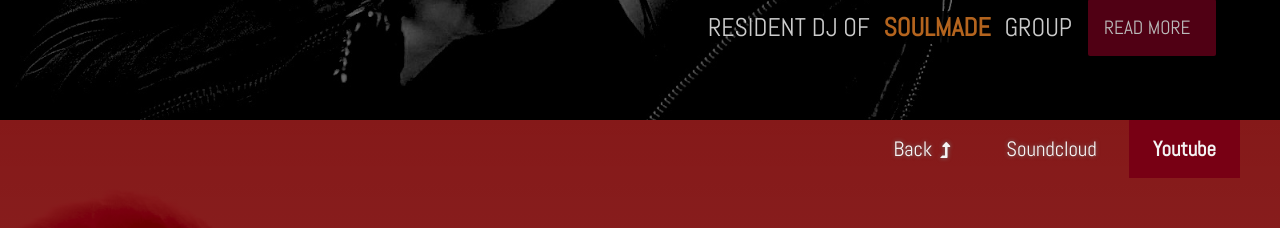
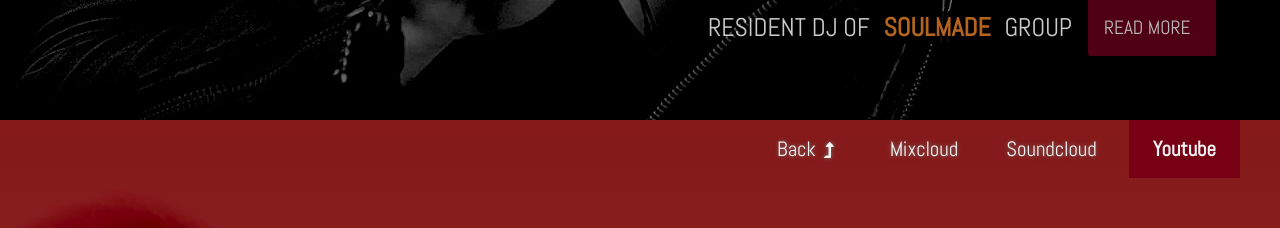
Before and after one commit to nugliar/sharipovmusic, a plain HTML site: page index.html in a window 1280 px wide. Shown: the part 1480-1708 px from the top of the page. Drawn offline with Linux system fonts and the light colour scheme.

Commit message:
add link

```diff
--- a/index.html
+++ b/index.html
@@ -59,6 +59,7 @@
 			<nav>
 				<ul>
 					<li><a href="#home">Back<i class="ml-1 text-small fas fa-level-up-alt"></i></a></li>
+					<li><a href="https://mixcloud.com/sharipovmusic" target="_blank">Mixcloud</a></li>
 					<li><a href="https://soundcloud.com/sharipovmusic" target="_blank">Soundcloud</a></li>
 					<li><a class="custom" href="https://www.youtube.com/channel/UCbh7Mu8xPfEWylgqBmdrN_g" target="_blank">Youtube</a></li>
 				</ul>
```
